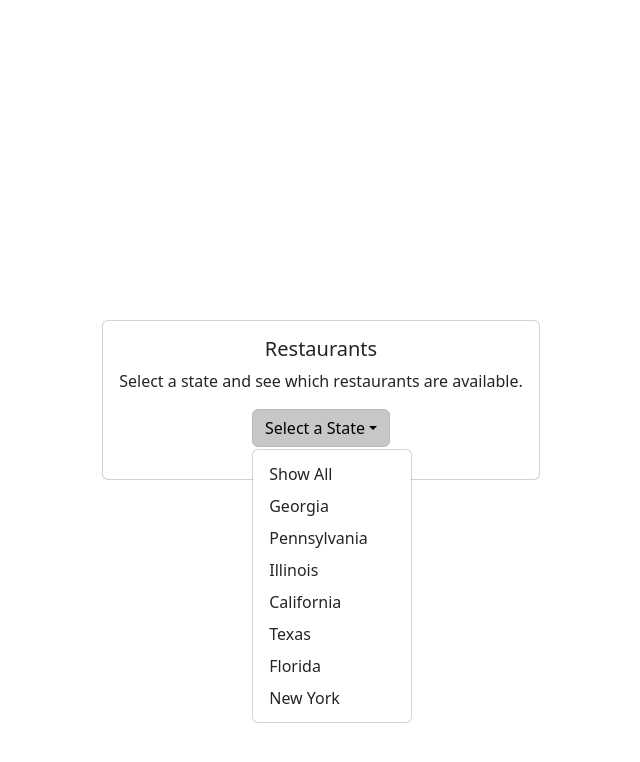
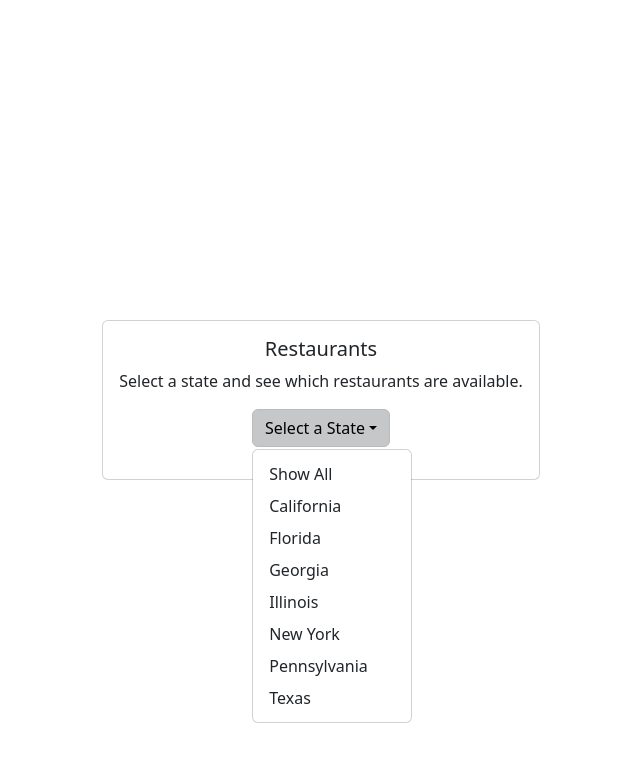
Before and after one commit to AlexiJohn/restaurant-list, a React (Create React App) app: page / in a window 1280 px wide. Both pictures are taken after a click on the button "Select a State". Shown: the top 762 px of the page, without its empty margins (319-959 px from the left). Built offline with nearby package versions, Linux system fonts and the light colour scheme; no server answers.

Commit message:
Alphabetical sorting for easier reading

```diff
--- a/src/components/RestaurantDropdown.jsx
+++ b/src/components/RestaurantDropdown.jsx
@@ -12,7 +12,10 @@ function RestaurantDropdown() {
 
     const uniqueStates = [...new Set(restaurants.map(item => item.state))];
     const stateList = uniqueStates.map(state => ({ state }));
-    const options = stateList;
+    const options = stateList.sort((a,b) => {
+      return a.state.localeCompare(b.state);
+    });
+
 
     const handleSelect = (state) => {
         const value = state;
@@ -35,7 +38,7 @@ function RestaurantDropdown() {
 
       <Dropdown.Menu>
         <Dropdown.Item onClick={() => handleSelect('All States')}>Show All</Dropdown.Item>
-        {options.map((option) => (
+        {options.sort().map((option) => (
           <Dropdown.Item key={option.state} onClick={() => handleSelect(option.state)}>
             {option.state}
           </Dropdown.Item>
--- a/src/components/RestaurantList.jsx
+++ b/src/components/RestaurantList.jsx
@@ -8,6 +8,8 @@ import RestaurantTable from './RestaurantTableAll';
 function RestaurantList() {
     const { filteredRestaurants, selectedRestaurantState } = useSelector((state) => state.restaurant);
     const all = "All States";
+
+    const sortedRestaurants = [...filteredRestaurants].sort((a,b) => {return a.restaurant_name.localeCompare(b.restaurant_name);});
     return(
         <>
 
@@ -17,7 +19,7 @@ function RestaurantList() {
             </>
         ) : (
             <>
-            {filteredRestaurants.map(restaurant => (
+            {sortedRestaurants.map(restaurant => (
                 <Card key={restaurant.restaurant_name} className="bg-light mb-3">
                     <Card.Body>
                     <Card.Title>{restaurant.restaurant_name}</Card.Title>
--- a/src/components/RestaurantTableAll.jsx
+++ b/src/components/RestaurantTableAll.jsx
@@ -6,12 +6,16 @@ function RestaurantTable() {
     const { restaurants } = useSelector((state) => state.restaurant);
 
     const restaurantsByState = {};
-  restaurants.forEach(({ state, restaurant_name }) => {
+
+    restaurants.forEach(({ state, restaurant_name }) => {
     if (!restaurantsByState[state]) {
       restaurantsByState[state] = [];
     }
     restaurantsByState[state].push(restaurant_name);
+    restaurantsByState[state].sort();
   });
+
+  console.log(restaurantsByState)
 
   return (
     <div className="container mt-4">
```
